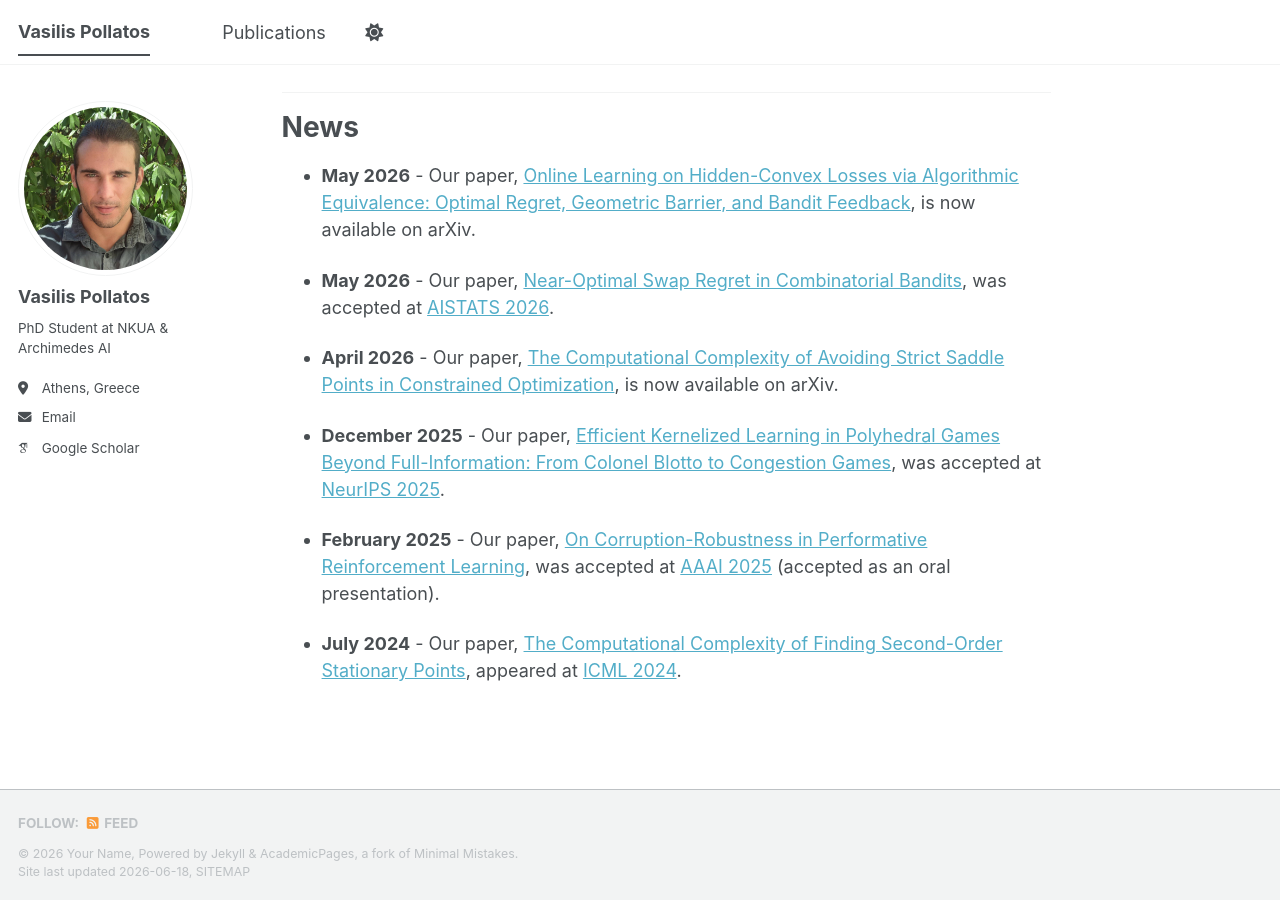
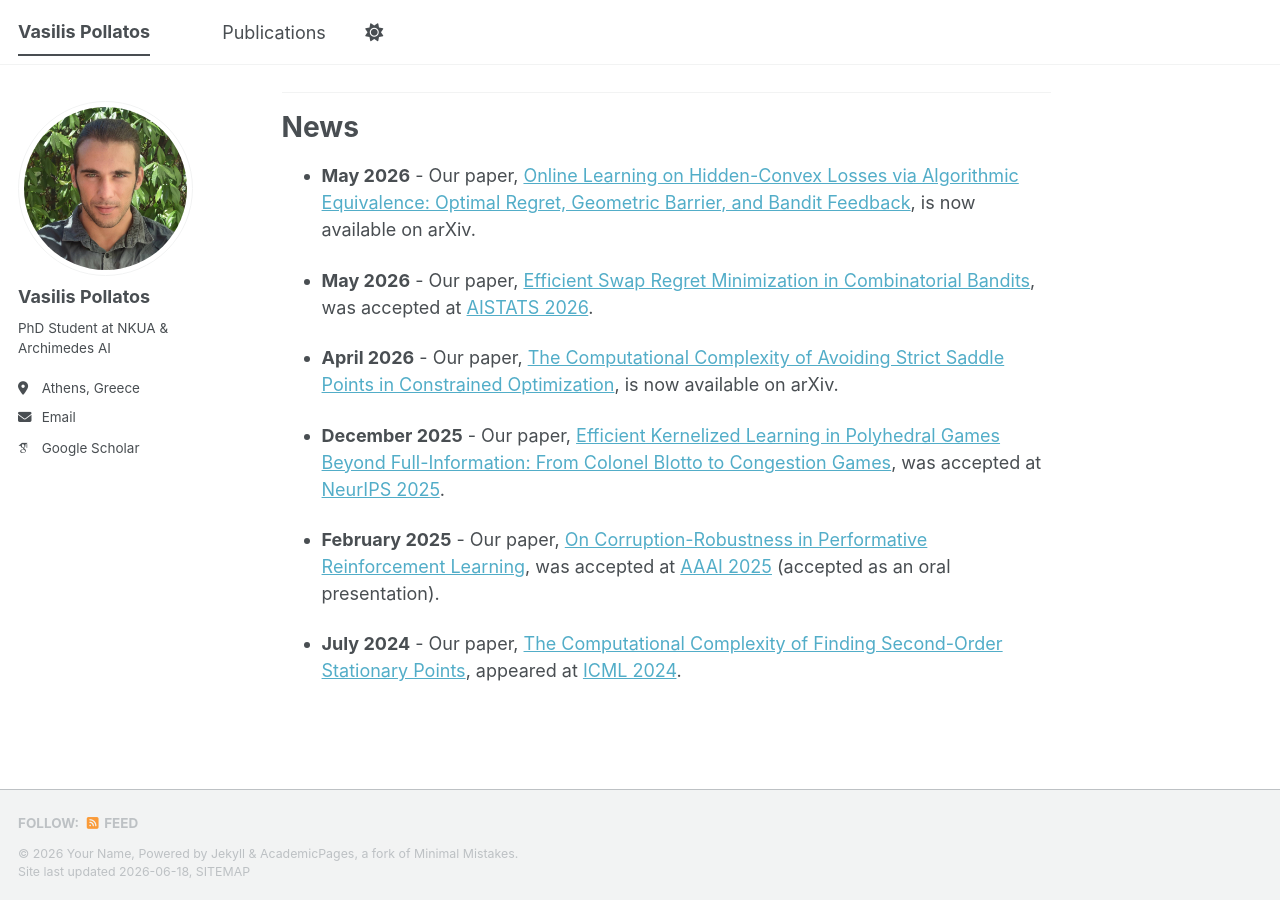
Before and after one commit to vaspoll/vaspoll.github.io, a Jekyll site: the page built from _pages/about.md, in a window 1280 px wide and 900 px high, scrolled down 549 px. Built offline with Jekyll 4.4.1, drawn with Linux system fonts in a browser that asks for light colours; some web fonts are replaced; a script bundle is joined from its source files by our own code; library files that are not in the unit come from our copies.

Commit message:
Update about.md

```diff
--- a/_pages/about.md
+++ b/_pages/about.md
@@ -21,7 +21,7 @@ News
 ======
 * **May 2026** - Our paper, [Online Learning on Hidden-Convex Losses via Algorithmic Equivalence: Optimal Regret, Geometric Barrier, and Bandit Feedback](https://arxiv.org/abs/2605.26373), is now available on arXiv.
 
-* **May 2026** - Our paper, [Near-Optimal Swap Regret in Combinatorial Bandits](https://openreview.net/pdf/6f23aeb3b149b2e9ae90a3fdbda0e14aa3a6b6ab.pdf), was accepted at [AISTATS 2026](https://aistats.org/).
+* **May 2026** - Our paper, [Efficient Swap Regret Minimization in Combinatorial Bandits](https://openreview.net/pdf/6f23aeb3b149b2e9ae90a3fdbda0e14aa3a6b6ab.pdf), was accepted at [AISTATS 2026](https://aistats.org/).
 
 * **April 2026** - Our paper, [The Computational Complexity of Avoiding Strict Saddle Points in Constrained Optimization](https://arxiv.org/abs/2604.02285), is now available on arXiv.
 
```
